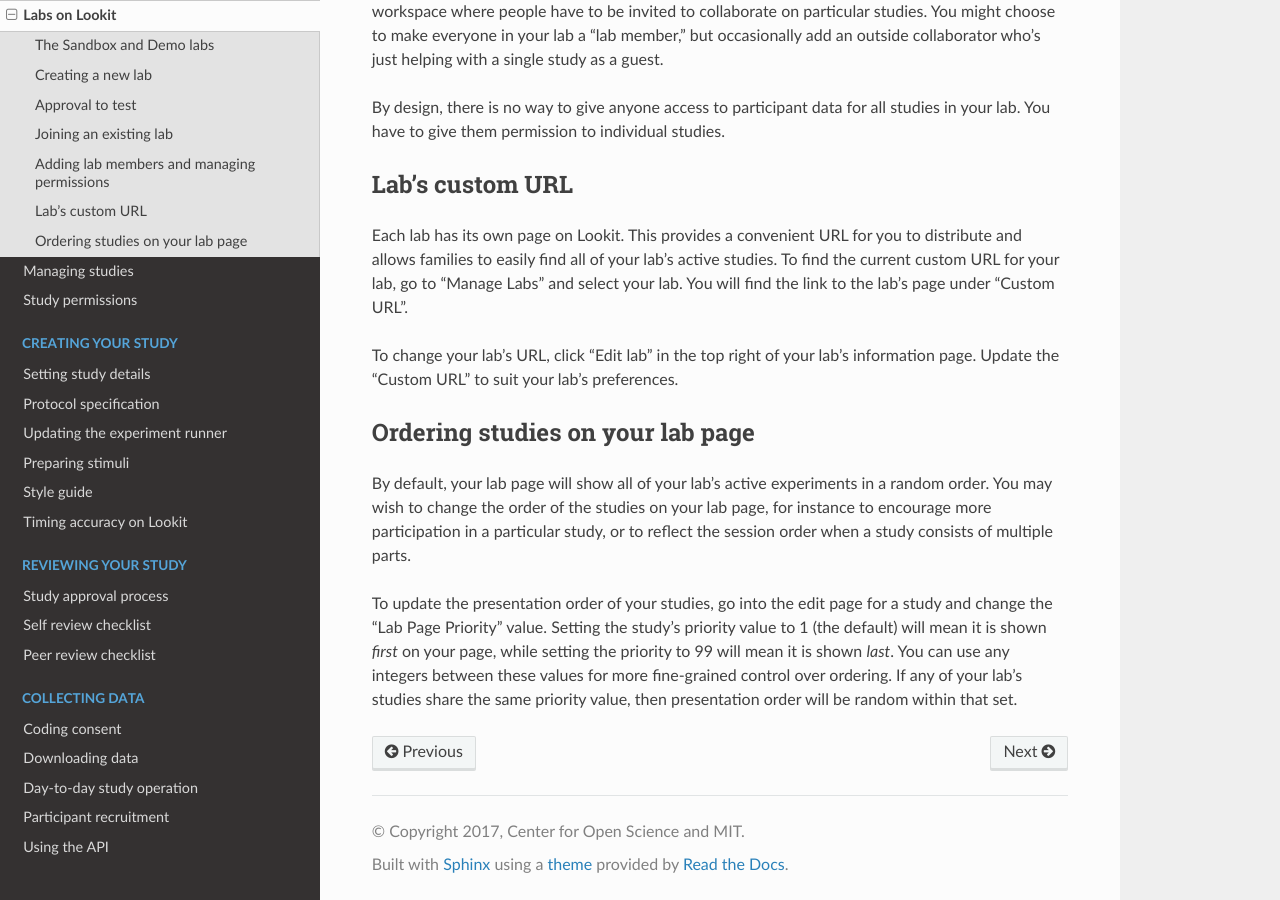
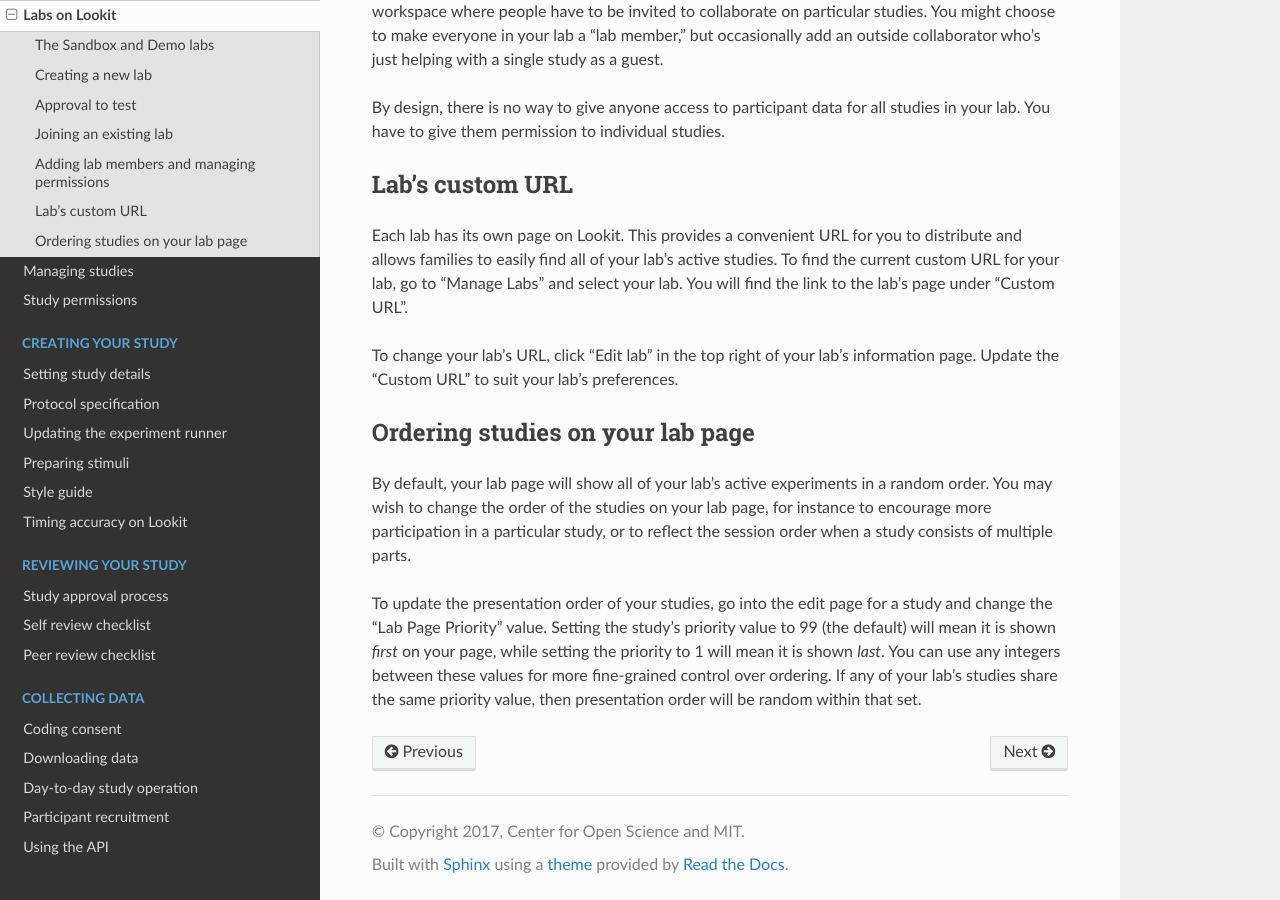
Before and after one commit to lookit/lookit-docs, a Sphinx documentation site: the page built from docs/source/researchers-manage-org.rst, in a window 1280 px wide and 900 px high, scrolled down 3619 px. Built offline with Sphinx 7.4.7 and the Read the Docs theme 2.0.0, drawn with Linux system fonts in a browser that asks for light colours.

```diff
--- a/docs/source/researchers-manage-org.rst
+++ b/docs/source/researchers-manage-org.rst
@@ -98,4 +98,4 @@ Ordering studies on your lab page
 
 By default, your lab page will show all of your lab's active experiments in a random order. You may wish to change the order of the studies on your lab page, for instance to encourage more participation in a particular study, or to reflect the session order when a study consists of multiple parts.
 
-To update the presentation order of your studies, go into the edit page for a study and change the "Lab Page Priority" value. Setting the study's priority value to 1 (the default) will mean it is shown *first* on your page, while setting the priority to 99 will mean it is shown *last*. You can use any integers between these values for more fine-grained control over ordering. If any of your lab's studies share the same priority value, then presentation order will be random within that set.
+To update the presentation order of your studies, go into the edit page for a study and change the "Lab Page Priority" value. Setting the study's priority value to 99 (the default) will mean it is shown *first* on your page, while setting the priority to 1 will mean it is shown *last*. You can use any integers between these values for more fine-grained control over ordering. If any of your lab's studies share the same priority value, then presentation order will be random within that set.
```
